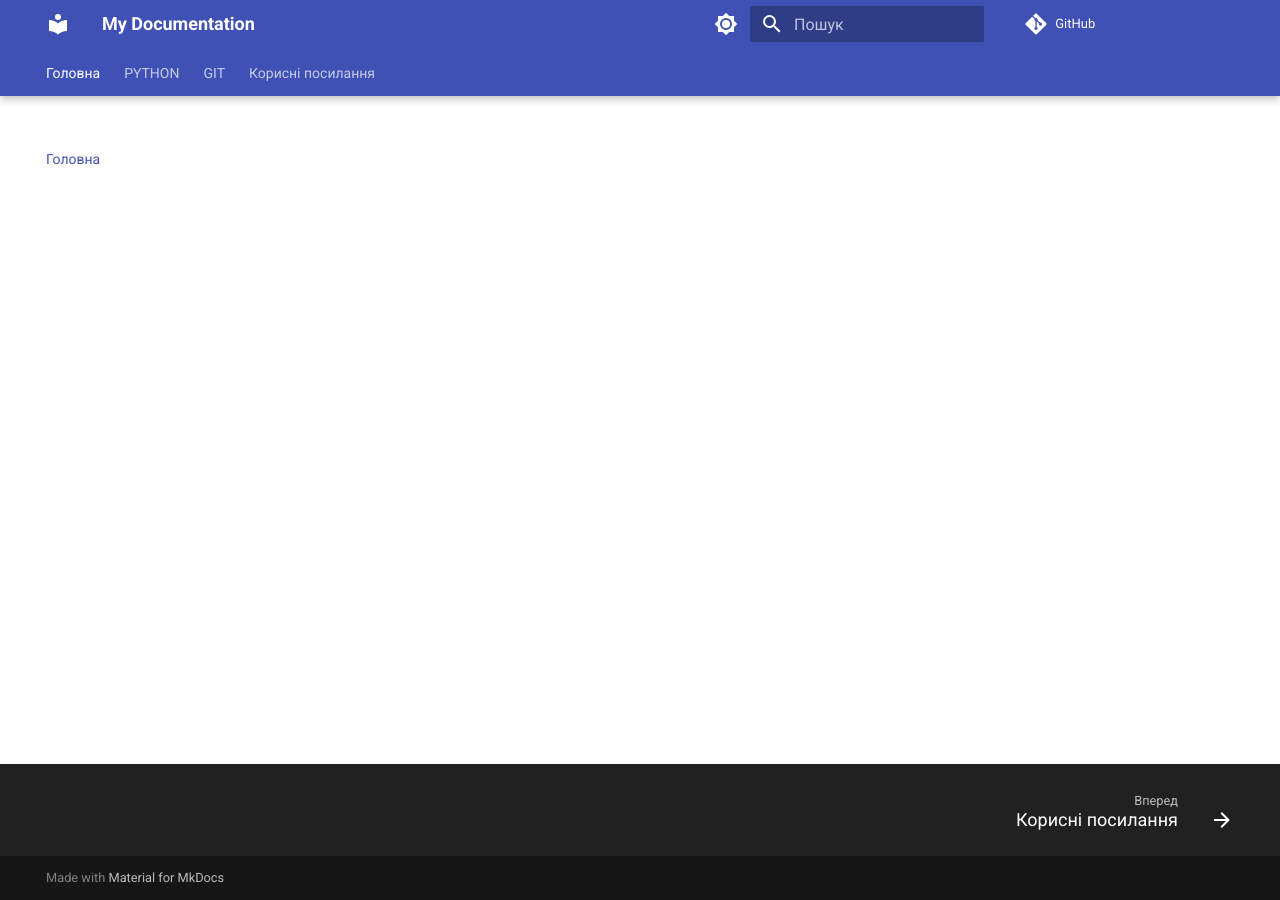
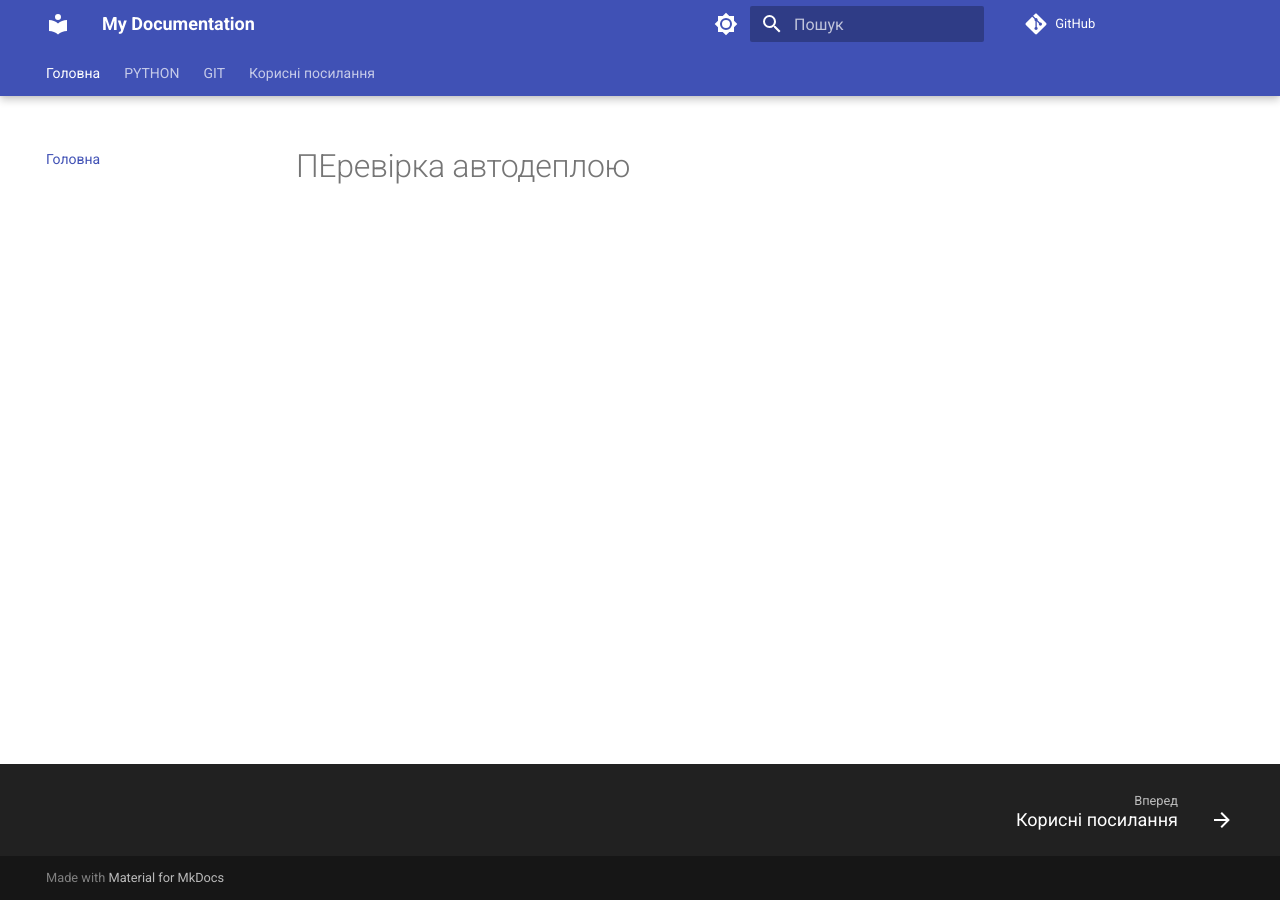
Before and after one commit to BatyrbekCherushev/STUDY_NOTES, an MkDocs documentation site: the page built from docs/index.md, in a window 1280 px wide. Built offline with MkDocs 1.6.1 and Material for MkDocs 9.7.7, drawn with Linux system fonts in a browser that asks for light colours; comment, search, counter and statistics services are not loaded.

Commit message:
autodeploy testing

```diff
--- a/docs/index.md
+++ b/docs/index.md
@@ -1 +1 @@
-#
+# ПЕревірка автодеплою
```
Also changed, not shown: 1 other file.
